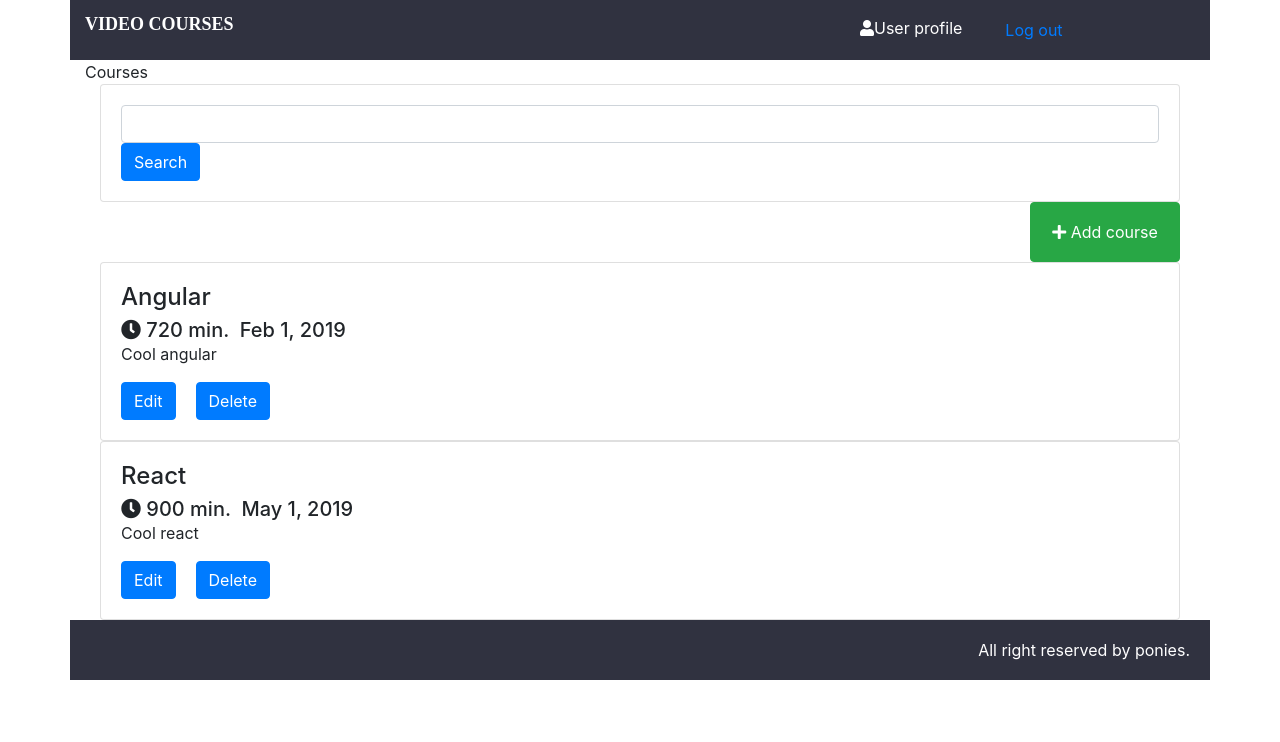
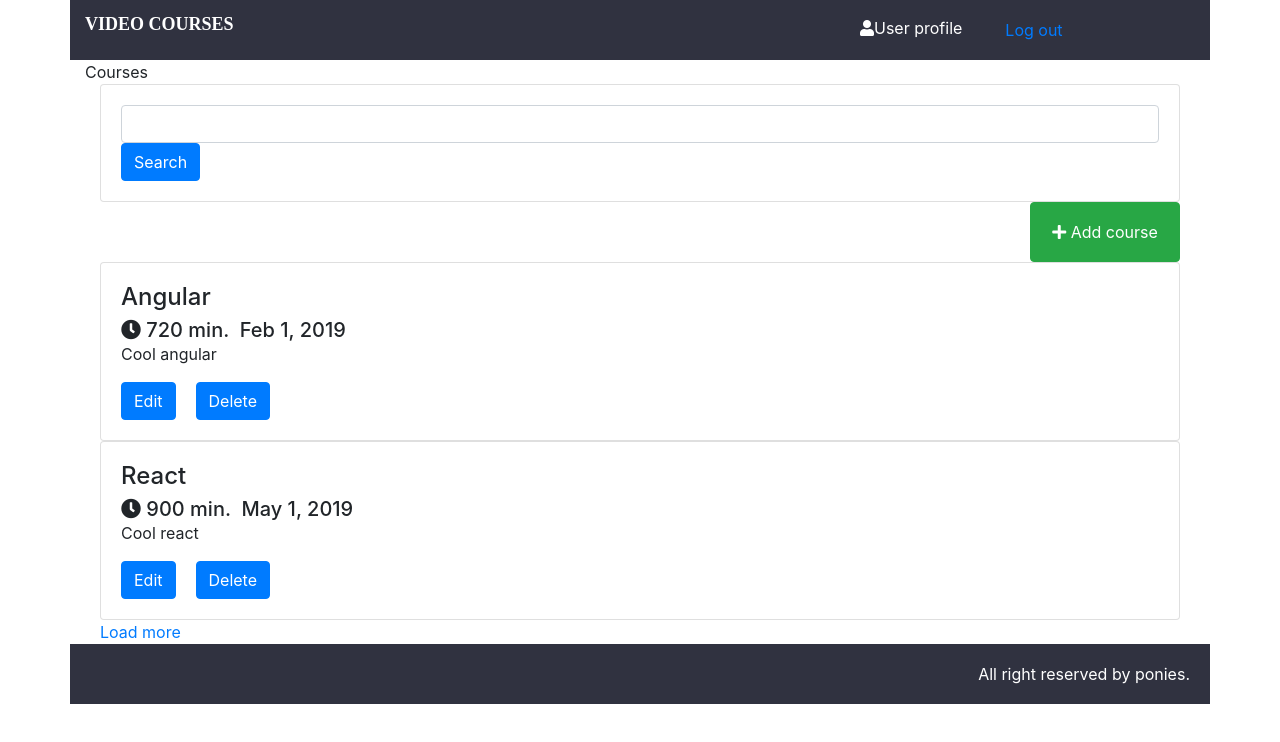
Before and after one commit to EduardZhyzneuskiTR/angular-learn-portal, an Angular app: page / in a window 1280 px wide. Shown: the top 742 px of the page. Built offline with nearby package versions, Linux system fonts and the light colour scheme.

Commit message:
Add "load more" link.

```diff
--- a/src/app/course/course-list/course-list.component.html
+++ b/src/app/course/course-list/course-list.component.html
@@ -2,4 +2,5 @@
     <div class="card"><alp-course-search></alp-course-search></div>
     <alp-add-course></alp-add-course>
     <alp-course-list-item *ngFor="let course of courses" [course]="course"></alp-course-list-item>
+    <a href="#" (click)="loadMore()">Load more</a>
 </div>
--- a/src/app/course/course-list/course-list.component.ts
+++ b/src/app/course/course-list/course-list.component.ts
@@ -20,4 +20,8 @@
   ngOnInit(): void {
   }
 
+  public loadMore() {
+    console.log("Load more!");
+  }
+
 }
```
